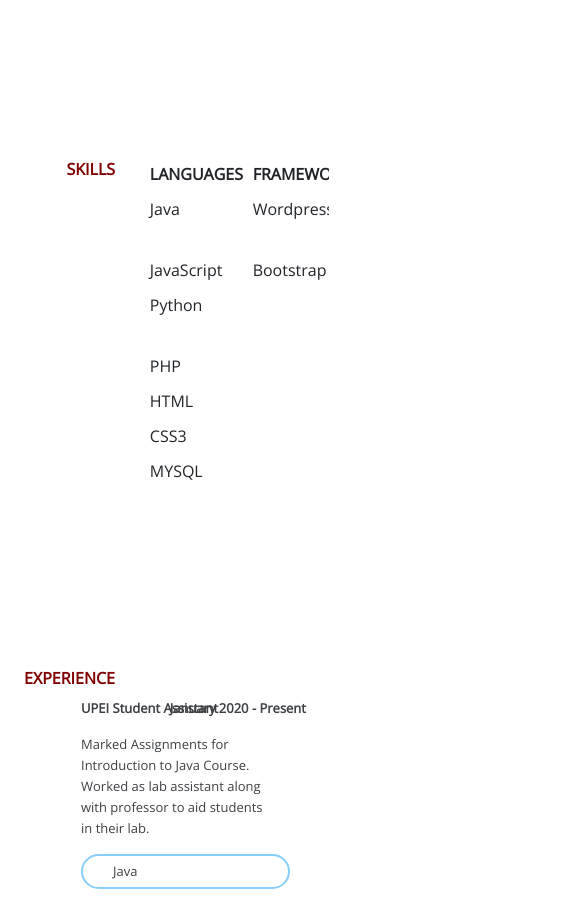
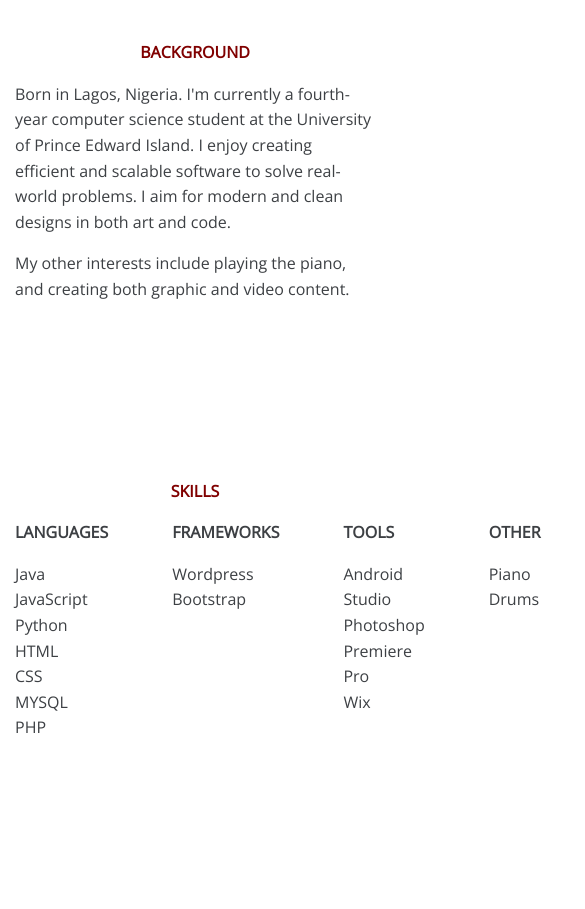
Before and after one commit to Fiikayo/fiikayo.github.io, a plain HTML site: page index.html in a window 390 px wide. Shown: the part 1091-2000 px from the top of the page, 585 px wide, since content can reach past the window. Drawn offline with nearby package versions, Linux system fonts and the light colour scheme.

Commit message:
Add files via upload

```diff
--- a/index.html
+++ b/index.html
@@ -12,104 +12,86 @@
     <title>Oluwafikayo Oyinloye</title>
   </head>
   <body>
-        <div class="container-fluid">
+    <div class="container">
         <section id="home">
-                <div class="test">
+            <div class="row ">
+                <div class="col-lg-12">
                     <h1>Heyoo!</h1>
                     <h2>I'm <span style="font-weight:bolder">Fikayo Oyinloye</span>, a designer and developer. I enjoy building things </h2>
                     <h3>Get in touch danieloyinloye@gmail.com</h3>
                 </div>
+            </div>
+        </section>
 
-            </section>
         <section id="about"> <!--about start-->
-
-                <div class="row justify-content-center fade-in"> <!--div for about columns-->
-                    <div class="col-4">
-                      <p class="text-right text-uppercase font-weight-bold text-color">Background</p>
+            <div class="row fade-in"> <!--div for about columns-->
+                <div class="col">
+                  <p class="text-uppercase font-weight-bold text-color text-center">Background</p>
 
                 </div>
-                    <div class="col-8 col-width info">
-                        <p class="text-left">Born in Lagos, Nigeria. I'm currently a fourth-year computer science student at the University of Prince Edward Island.
+                <div class="col-lg-8 info">
+                    <p class="">Born in Lagos, Nigeria. I'm currently a fourth-year computer science student at the University of Prince Edward Island.
                         I enjoy creating efficient and scalable software to solve real-world problems. I aim for modern and clean designs in both art and code.</p>
-                            <p class="text-left">My other interests include playing the piano, and creating both graphic and video content.</p>
+                        <p class="">My other interests include playing the piano, and creating both graphic and video content.</p>
                     </div>
             </div><!--about columns end-->
-
         </section> <!--about end-->
         <section id="skills">
-            <div id="skills"><!--skills start-->
-                <div class="row justify-content-center fade-in">
-                    <div class="col-4">
-                      <p class="text-right text-uppercase font-weight-bold text-color">Skills</p>
+            <div class="row fade-in">
+                <div class="col">
+                    <p class="text-uppercase font-weight-bold text-color text-center">Skills</p>
+                </div>
+                <div class="col-lg-8 info d-flex flex-row ">
+                    <div class="skills-category">
+                        <p class="font-weight-bold">LANGUAGES</p>
+                    <ul class="list-unstyled">
+                        <li>Java</li>
+                        <li>JavaScript</li>
+                        <li>Python</li>
+                        <li>HTML</li>
+                        <li>CSS</li>
+                        <li>MYSQL</li>
+                        <li>PHP</li>
+                    </ul>
+                    </div>
+
+                    <div class="skills-category">
+                        <p class="font-weight-bold text-uppercase">Frameworks</p>
+                    <ul class="list-unstyled">
+                        <li>Wordpress</li>
+                        <li>Bootstrap</li>
+                    </ul>
+                    </div>
+
+                    <div class="skills-category">
+                        <p class="font-weight-bold text-uppercase">Tools</p>
+                    <ul class="list-unstyled">
+                        <li>Android Studio</li>
+                        <li>Photoshop</li>
+                        <li>Premiere Pro</li>
+                        <li>Wix</li>
+                    </ul>
+                    </div>
+
+                    <div class="skills-category">
+                        <p class="font-weight-bold text-uppercase">Other</p>
+                    <ul class="list-unstyled">
+                        <li>Piano</li>
+                        <li>Drums</li>
+                    </ul>
+                    </div>
 
                 </div>
-                    <div class="col-8">
-                        <table class="table table-sm table-borderless table-responsive t-content">
-                            <thead>
-                              <tr>
-                                <th scope="col">LANGUAGES</th>
-                                <th scope="col">FRAMEWORKS</th>
-                                <th scope="col">TOOLS</th>
-                                <th scope="col">OTHER</th>
-                              </tr>
-                            </thead>
-                            <tbody>
-                              <tr>
-                                <td>Java</td>
-                                <td>Wordpress</td>
-                                <td>Android Studio</td>
-                                <td>Piano</td>
-                              </tr>
-                              <tr>
-                                <td>JavaScript</td>
-                                <td>Bootstrap</td>
-                                <td>Photoshop</td>
-                                <td>Drums</td>
-                              </tr>
-                              <tr>
-                                <td>Python</td>
-                                <td></td>
-                                <td>Premiere Pro</td>
-                                <td></td>
-                              </tr>
-                              <tr>
-                                <td>PHP</td>
-                                <td></td>
-                                <td>Wix</td>
-                                <td></td>
-                              </tr>
-                              <tr>
-                                <td>HTML</td>
-                                <td></td>
-                                <td></td>
-                                <td></td>
-                              </tr>
-                              <tr>
-                                <td>CSS3</td>
-                                <td></td>
-                                <td></td>
-                                <td></td>
-                              </tr>
-                              <tr>
-                                <td>MYSQL</td>
-                                <td></td>
-                                <td></td>
-                                <td></td>
-                              </tr>
-                            </tbody>
-                          </table>
             </div>
-                </div>
+        </section>
 
-            </div> <!--skills end-->
-           </section>
         <section id="experience"><!--experience start-->
 
             <div class="row justify-content-center fade-in">
-                    <div class="col-4">
-                        <p class="text-right text-uppercase font-weight-bold text-color">Experience<p>
+                <div class="col">
+                    <p class="text-center text-uppercase font-weight-bold text-color">Experience<p>
                 </div>
-                    <div class="col-8">
+                <div class="col-lg-8">
                     <div class="job">
                         <div class="job-title d-flex flex-row justify-content-between">
                             <p class="font-weight-bold">UPEI Student Assistant</p>
@@ -151,13 +133,15 @@
             </div>
 
         </section><!--experience end-->
-            <section id="projects">
+
+    </section><!--experience end-->
+    <section id="projects"> <!--projects start-->
         <div class="row justify-content-center fade-in">
-                    <div class="col-4">
-                        <p class="text-right text-uppercase font-weight-bold text-color">Projects<p>
+            <div class="col">
+                <p class="text-center text-uppercase font-weight-bold text-color">Projects<p>
             </div>
-                    <div class="col-8"><!--LIL portal begininning-->
-                            <div class="projects"><!--Live it loud start-->
+            <div class="col-lg-8"><!--LIL portal begininning-->
+                    <div class="projects-descript"><!--Live it loud start-->
                         <p class="font-weight-bold"> <a href="http://portal.rccgcanadayasm.org" target="_blank">Live it Loud Registration Portal</a></p>
                     <p>Portal for the HR Team of YASM to keep track of registrants.</p>
                     <p>Note: Login page was a free template</p>
@@ -172,7 +156,7 @@
                         <p>JQuery</p>
                     </div> <!--live it loud end-->
                     </div>
-                            <div class="projects"><!--Android studio begin-->
+                    <div class="projects-descript"><!--Android studio begin-->
                         <p class="font-weight-bold"><a href="https://github.com/UPEI-Android-2018/groupproject-chickens-with-fingers" target="_blank">Android Studio Final Project</a></p>
                         <p>Worked with a three man team to develop an app that periodically sends users location to a user specific number</p>
                         <div class="job-skills d-sm-flex flex-row">
@@ -181,7 +165,7 @@
                             <p>Android Studio</p>
                         </div> <!--Android studio end-->
                     </div>
-                            <div class="projects"><!--Bury and bloom begin-->
+                    <div class="projects-descript"><!--Bury and bloom begin-->
                         <p class="font-weight-bold"><a href="https://www.buryandbloom.com/" target="_blank">Enactus UPEI Website Redesign</a></p>
                         <p>Redesigned Bury and Bloom website</p>
                         <div class="job-skills d-sm-flex flex-row">
@@ -190,31 +174,32 @@
                     </div>
                 </div>
             </div>
-            </section>
+    </section> <!--projects start-->
+
     <footer id="foot">
 
-                <div class="d-flex flex-row justify-content-between">
+        <div class="col-12 d-flex flex-row justify-content-between">
             <p> © 2020 Oluwafikayo Oyinloye</p>
             <div class="contact d-flex flex-row justify-content-between">
-                        <p> <a href="https://www.linkedin.com/in/fikayooyinloye/ target="_blank"">LinkedIn</a></p>
+                <a href="https://www.linkedin.com/in/fikayooyinloye/ target="_blank"">LinkedIn</a>
                 <a href="https://github.com/Fiikayo" target="_blank">Github</a>
                 <a href="https://www.instagram.com/legend_of_rockspaperscissors/?hl=en" target="_blank">Instagram</a>
 
             </div>
 
         </div>
-
-
     </footer>
 </div>
 
 
+
+
+</div> <!--container ending div-->
     <!-- Optional JavaScript -->
     <!-- jQuery first, then Popper.js, then Bootstrap JS -->
-    <script src="index.js"></script>
     <script src="https://code.jquery.com/jquery-3.4.1.slim.min.js" integrity="sha384-J6qa4849blE2+poT4WnyKhv5vZF5SrPo0iEjwBvKU7imGFAV0wwj1yYfoRSJoZ+n" crossorigin="anonymous"></script>
     <script src="https://cdn.jsdelivr.net/npm/popper.js@1.16.0/dist/umd/popper.min.js" integrity="sha384-Q6E9RHvbIyZFJoft+2mJbHaEWldlvI9IOYy5n3zV9zzTtmI3UksdQRVvoxMfooAo" crossorigin="anonymous"></script>
     <script src="https://stackpath.bootstrapcdn.com/bootstrap/4.4.1/js/bootstrap.min.js" integrity="sha384-wfSDF2E50Y2D1uUdj0O3uMBJnjuUD4Ih7YwaYd1iqfktj0Uod8GCExl3Og8ifwB6" crossorigin="anonymous"></script>
-    <script src="https://unpkg.com/scrollreveal@4.0.0/dist/scrollreveal.min.js"></script>
+    <script src="index.js"></script>
 </body>
 </html>
--- a/style.css
+++ b/style.css
@@ -6,17 +6,50 @@ body{
     height: 100vh;
     overflow-x: hidden;
 }
-
-.col-width p{
-
-    width: 70%;
+section{
+    padding-top: 5rem;
+    padding-bottom: 5rem;
+}
+.text-color{
+    color: maroon;
 }
 
-/*section{
-    padding-top: 5rem;
+.job-skills p{
+    margin-right: 1rem;
+    border-radius: 20px; /* Making border radius */
+    border: 1px solid lightskyblue;
+    width: auto;
+    height: auto;
+    padding: 5px 30px 5px 30px;
+    font-size: small;
+}
+#home{
+    margin-top: 5rem;
+}
 
-    height: 100vh;
-}*/
+.job{
+    padding-bottom: 4rem;
+}
+
+#home h2{
+    font-weight: lighter;
+    font-size: 2.5rem;
+    padding-top:3rem;
+    width: 60%;
+}
+
+#home h3{
+    padding-top: 10rem;
+}
+
+#about{
+    padding-top: 10rem;
+}
+
+.skills-category{
+    padding-right: 4rem;
+}
+
 .fade-in {
     opacity: 0;
     transition: opacity 250ms ease-in;
@@ -27,46 +60,6 @@ body{
   }
 
 
-
-
-footer{
-    padding-top: 10rem;
-    padding-left:1rem;
-    width: 100%;
-}
-
-#home{
-    margin-top: 10rem;
-    margin-left: 5rem;
-    margin-bottom: 5rem;
-}
-
-#about{
-    padding-top: 15rem;
-}
-
-#skills{
-    padding-top:5rem;
-}
-
-#experience{
-    padding-top: 10rem;
-}
-
-#projects{
-    padding-top: 10rem;
-}
-
-#home h2{
-    font-size: 2.5rem;
-    padding-top:3rem;
-    width: 60%;
-}
-
-#home h3{
-    padding-top: 10rem;
-}
-
 #projects a{
     text-decoration: none;
     color: #3d4044;
@@ -76,113 +69,18 @@ footer{
     text-decoration: none;
 }
 
-
-.job-title{
-    display: flex;
-    flex-direction: row;
-
+.projects-descript{
+    padding-bottom: 4rem;
+    width: 80%;
 }
 
-.text-color{
+#foot a{
+    text-decoration: none;
+    color: maroon;
+    padding-right:1rem;
+}
+
+#foot a:hover{
+    text-decoration: none;
     color: maroon;
 }
-
-.job{
-    padding-bottom: 4rem;
-    width: 70%;
-}
-
-.projects{
-    padding-bottom: 4rem;
-    width: 70%;
-}
-
-
-.job-description{
-    width:80%;
-}
-
-.job-skills p{
-    margin-right: 1rem;
-    border-radius: 20px; /* Making border radius */
-    border: 2px solid lightskyblue;
-    width: auto;
-    height: auto;
-    padding: 5px 30px 5px 30px;
-    font-size: small;
-}
-.contact a{
-    color: maroon;
-}
-.contact a{
-    padding-right: 1rem;
-}
-
-
-
-@media only screen and (max-width: 768px){
-    #home{
-        margin-top: 2rem;
-        margin-left: 2rem;
-    }
-
-    #home h1{
-        font-size: 1.5rem;
-    }
-
-    #home h3{
-        font-size: 1rem;
-    }
-
-    #home h2{
-        font-size: 1.5rem;
-        padding-top: 6rem;
-        width:90%;
-    }
-
-    #about{
-        margin-top: -10rem;
-        margin-left:2rem;
-    }
-
-    #about p{
-        margin-top: 5rem;
-    }
-    .info p{
-        width: 100%;
-        padding-top: 2rem;
-        margin-left: -4rem;
-        font-size: small;
-    }
-
-    .table{
-        width: 20%;
-    }
-    .job{
-        padding-top:2rem;
-        width:70%;
-    }
-    .job p{
-        font-size: small;
-        margin-left: -4rem;
-    }
-
-    .projects{
-        padding-top: 2rem;
-        width: 70%;
-    }
-
-    .projects p{
-        font-size: small;
-        margin-left: -4rem;
-    }
-
-    #foot a{
-        color: blue;
-        width:100%;
-
-    }
-}
-.table{
-    width: 80%;
-}
```
Lines whose indentation alone changed are shown as unchanged.
